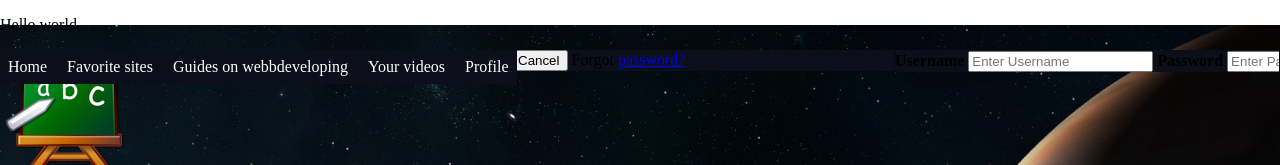
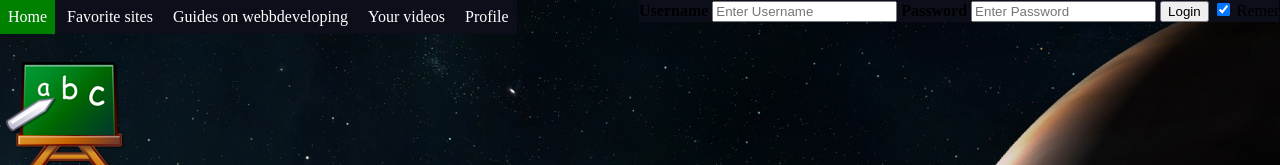
Before and after one commit to necrotric/htmlgitrep, a plain HTML site: page index.html in a window 1280 px wide. Shown: the top 165 px of the page. Drawn offline with Linux system fonts and the light colour scheme.

Commit message:
change some stuff

```diff
--- a/index.html
+++ b/index.html
@@ -6,7 +6,6 @@
     <title>Bestpage</title>
 </head>
 <body>
-<p>Hello world</p>
 <div class="lank">
     <a href="https://yh.pingpong.se/login/processlogin?targeturl=%2FstartPage.do"><img src="schoolsym.png"></a>
     <a href="https://www.youtube.com/user/johancool02"><img src="youtube.png"></a>
@@ -31,11 +30,6 @@
         <button type="submit">Login</button>
         <input type="checkbox" checked="checked"> Remember me
     </div>
-
-    <div class="container" style="background-color:#0C0E1A">
-        <button type="button" class="cancelbtn">Cancel</button>
-        <span class="psw">Forgot <a href="#">password?</a></span>
-    </div>
 </form>
 </body>
 </html>
--- a/styles.css
+++ b/styles.css
@@ -53,6 +53,6 @@ div.container {
     overflow: auto;
     white-space: nowrap;
     float: right;
-    width: 30%;
+    width: 50%;
     margin-right: 1px;
 }
```
Also changed, not shown: exercise2/exercise2.html (added, +10 -0 lines).
